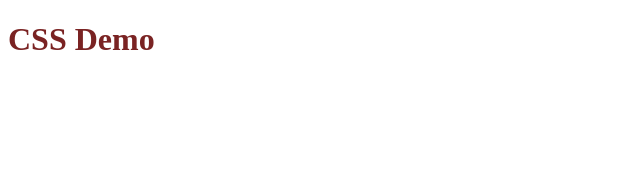
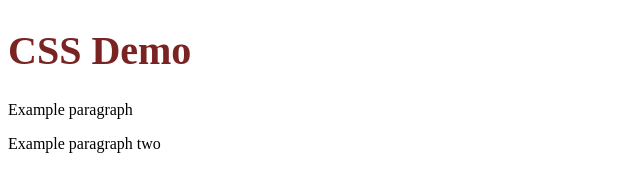
Before and after one commit to Nicholas671/Demo_Page06, a plain HTML site: page index.html in a window 1280 px wide. Shown: the whole page, without its empty margins (0-640 px from the left). Drawn offline with Linux system fonts and the light colour scheme.

Commit message:
Fourth Commit

```diff
--- a/index.html
+++ b/index.html
@@ -4,11 +4,14 @@
 <head>
     <meta charset="UTF-8">
     <meta name="viewport" content="width=device-width, initial-scale=1.0">
-    <title>Document</title>
+    <title>CSS Demo</title>
 </head>
+<link rel="stylesheet" href="index.css">
 
 <body>
-    <h1 style="color: rgb(122, 35, 35);">CSS Demo</h1>
+    <h1 style="color: rgb(122, 35, 35); font-size: 40px;">CSS Demo</h1>
+    <p>Example paragraph</p>
+    <p>Example paragraph two</p>
 </body>
 
 </html>
```
